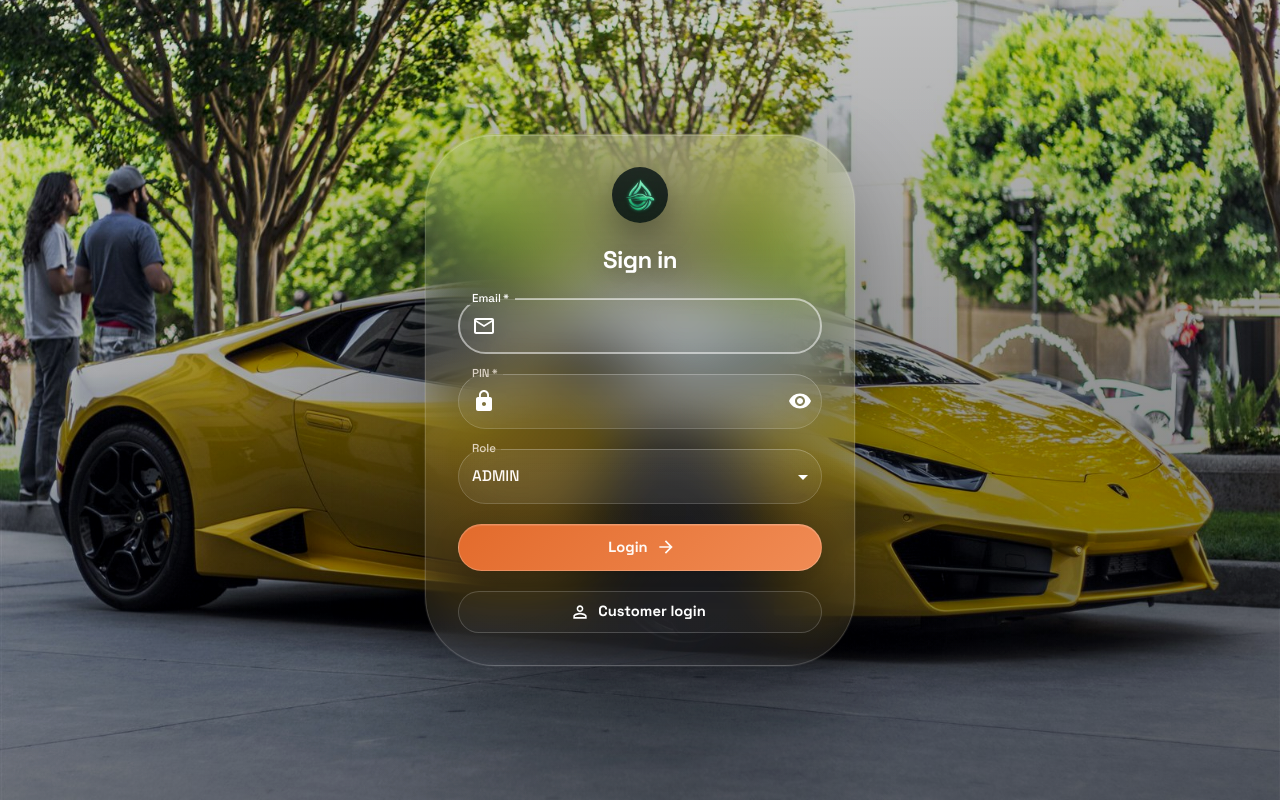
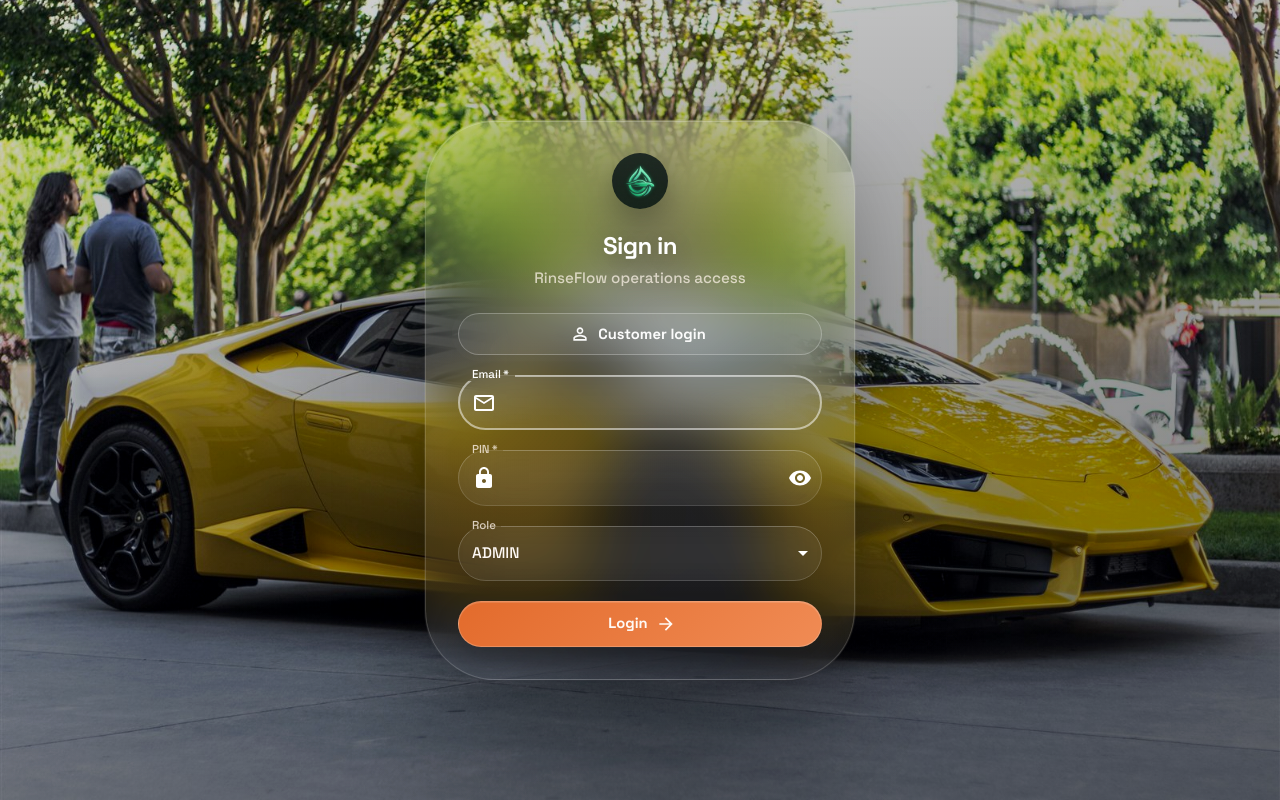
Before and after one commit to Francisthecoder09/cash-wash-on, a React (Vite) app in the folder frontend/: page /login in a window 1280 px wide. Built offline with nearby package versions, Linux system fonts and the light colour scheme; no server answers.

Commit message:
Unify login branding and highlight customer access

```diff
--- a/frontend/src/pages/CustomerLoginPage.tsx
+++ b/frontend/src/pages/CustomerLoginPage.tsx
@@ -194,11 +194,19 @@ const CustomerLoginPage: React.FC = () => {
           <Stack spacing={5}>
             <Stack direction={{ xs: 'column', md: 'row' }} justifyContent="space-between" alignItems={{ xs: 'flex-start', md: 'center' }} spacing={2}>
               <Stack direction="row" spacing={1.25} alignItems="center">
-                <Box sx={{ width: 42, height: 42, borderRadius: '50%', bgcolor: '#e36b2c', display: 'grid', placeItems: 'center', color: 'white', fontWeight: 800 }}>
-                  S
-                </Box>
+                <Box
+                  component="img"
+                  src="/logo-icon.png"
+                  alt="RinseFlow Logo"
+                  sx={{
+                    width: 46,
+                    height: 46,
+                    borderRadius: 2.2,
+                    boxShadow: '0 12px 26px rgba(0,0,0,0.24)',
+                  }}
+                />
                 <Box>
-                  <Typography sx={{ color: '#fff8f1', fontWeight: 700, fontSize: '1.1rem' }}>Spark Wash Access</Typography>
+                  <Typography sx={{ color: '#fff8f1', fontWeight: 700, fontSize: '1.1rem' }}>RinseFlow Access</Typography>
                   <Typography sx={{ color: 'rgba(255,244,233,0.7)', fontSize: '0.92rem' }}>Customer sign in and registration</Typography>
                 </Box>
               </Stack>
--- a/frontend/src/pages/LoginPage.tsx
+++ b/frontend/src/pages/LoginPage.tsx
@@ -164,6 +164,9 @@ export function LoginPage() {
             <Typography variant="h4" sx={{ color: '#ffffff', fontWeight: 700, textShadow: '0 4px 20px rgba(0,0,0,0.24)' }}>
               Sign in
             </Typography>
+            <Typography sx={{ mt: 0.8, color: 'rgba(255,245,236,0.72)', fontSize: '0.95rem' }}>
+              RinseFlow operations access
+            </Typography>
           </Box>
 
           {isLoggedIn && (
@@ -180,6 +183,44 @@ export function LoginPage() {
 
           <Box component="form" onSubmit={submit}>
             <Stack spacing={2.5}>
+              <Button
+                component={RouterLink}
+                to="/portal/login"
+                variant="outlined"
+                fullWidth
+                startIcon={<PersonOutline />}
+                sx={{
+                  borderRadius: 999,
+                  color: '#ffffff',
+                  borderColor: 'rgba(255,255,255,0.26)',
+                  bgcolor: 'rgba(255,255,255,0.08)',
+                  fontWeight: 800,
+                  order: -1,
+                  animation: 'customerPulse 1.5s ease-in-out infinite',
+                  boxShadow: '0 0 0 rgba(255,255,255,0)',
+                  '@keyframes customerPulse': {
+                    '0%': {
+                      opacity: 0.88,
+                      boxShadow: '0 0 0 0 rgba(255,255,255,0.2)',
+                    },
+                    '50%': {
+                      opacity: 1,
+                      boxShadow: '0 0 0 8px rgba(255,255,255,0.02)',
+                    },
+                    '100%': {
+                      opacity: 0.88,
+                      boxShadow: '0 0 0 0 rgba(255,255,255,0)',
+                    },
+                  },
+                  '&:hover': {
+                    borderColor: 'rgba(255,255,255,0.38)',
+                    bgcolor: 'rgba(255,255,255,0.12)',
+                  },
+                }}
+              >
+                Customer login
+              </Button>
+
               <TextField
                 fullWidth
                 name="email"
@@ -276,26 +317,6 @@ export function LoginPage() {
                 </Button>
               )}
 
-              <Button
-                component={RouterLink}
-                to="/portal/login"
-                variant="outlined"
-                fullWidth
-                startIcon={<PersonOutline />}
-                sx={{
-                  borderRadius: 999,
-                  color: '#ffffff',
-                  borderColor: 'rgba(255,255,255,0.18)',
-                  bgcolor: 'rgba(255,255,255,0.03)',
-                  fontWeight: 700,
-                  '&:hover': {
-                    borderColor: 'rgba(255,255,255,0.3)',
-                    bgcolor: 'rgba(255,255,255,0.07)',
-                  },
-                }}
-              >
-                Customer login
-              </Button>
             </Stack>
           </Box>
         </Stack>
```
